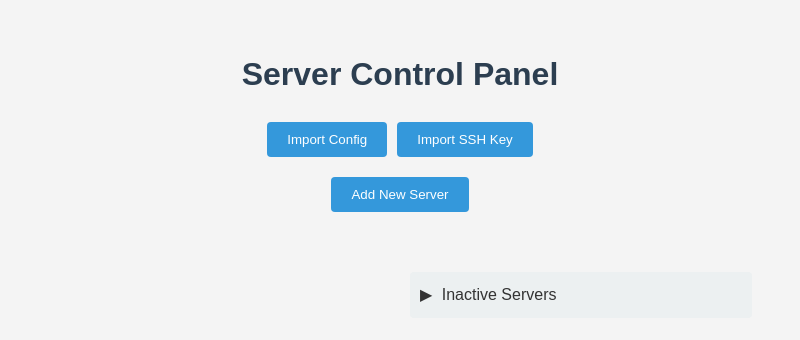
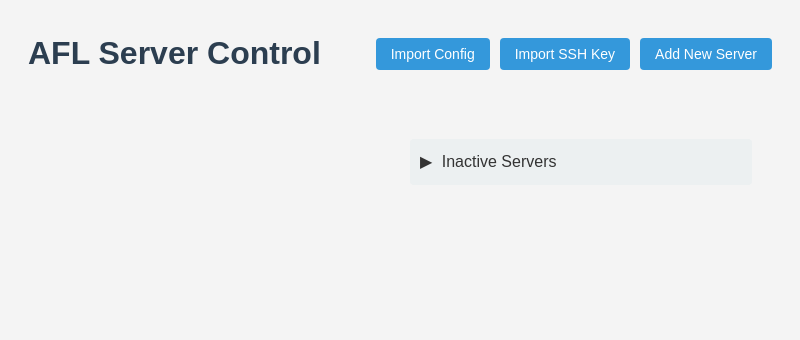
Before and after one commit to pbeaucage/AFL-andon, an Electron app: page index.html in a window 800 px wide. Drawn offline with Linux system fonts and the light colour scheme; no server answers.

Commit message:
Update header

```diff
--- a/index.html
+++ b/index.html
@@ -310,16 +310,60 @@
             text-decoration: none;
             cursor: pointer;
         }
+        .header-container {
+            display: flex;
+            justify-content: space-between;
+            align-items: center;
+            margin-bottom: 20px;
+            flex-wrap: wrap;
+        }
+
+        .header-container h1 {
+            margin: 0;
+        }
+
+        .header-buttons {
+            display: flex;
+            gap: 10px;
+            flex-wrap: wrap;
+        }
+
+        .header-button {
+            padding: 8px 15px;
+            background-color: #3498db;
+            color: white;
+            border: none;
+            border-radius: 4px;
+            cursor: pointer;
+            font-size: 14px;
+        }
+
+        .header-button:hover {
+            background-color: #2980b9;
+        }
+
+        @media (max-width: 768px) {
+            .header-container {
+                flex-direction: column;
+                align-items: flex-start;
+            }
+
+            .header-buttons {
+                margin-top: 10px;
+            }
+        }
+
     </style>
 </head>
 <body>
-    <h1>Server Control Panel</h1>
-            <div class="import-buttons">
-        <button id="import-config-btn" class="import-btn">Import Config</button>
-        <button id="import-ssh-key-btn" class="import-btn">Import SSH Key</button>
+    <div class="header-container">
+        <h1>AFL Server Control</h1>
+        <div class="header-buttons">
+            <button id="import-config-btn" class="header-button">Import Config</button>
+            <button id="import-ssh-key-btn" class="header-button">Import SSH Key</button>
+            <button id="add-server-btn" class="header-button">Add New Server</button>
+        </div>
     </div>
-<button id="add-server-btn" class="add-server-btn">Add New Server</button>
-
     <div id="app">
         <div id="active-servers"></div>
         <div id="inactive-servers">
```
